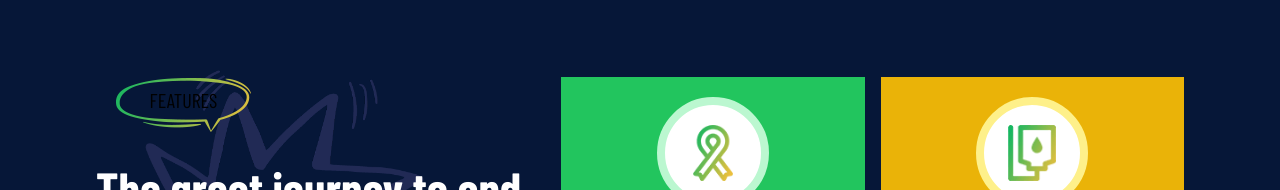
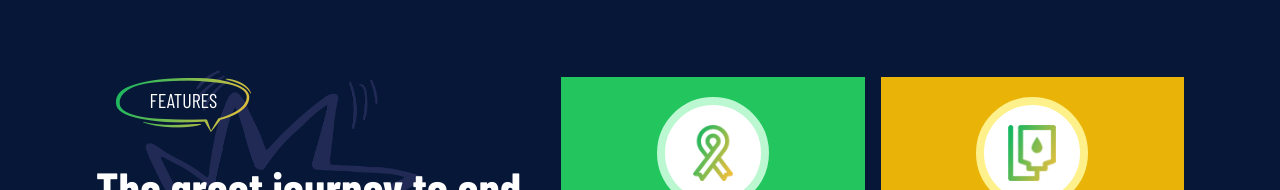
Before and after one commit to nayeemuddin-bd100/hope-charity-app, a Next.js app: page / in a window 1280 px wide. Shown: the part 1580-1770 px from the top of the page. Built offline with nearby package versions, Linux system fonts and the light colour scheme.

Commit message:
feat: add tailwind merge

```diff
--- a/app/components/shared/Heading.tsx
+++ b/app/components/shared/Heading.tsx
@@ -1,16 +1,22 @@
+import { cn } from "@/lib/utils";
+
 interface HeadingProps {
   label: string;
   gradient?: boolean;
+  className?: string;
 }
 
-const Heading = ({ label, gradient }: HeadingProps) => {
+const Heading = ({ label, gradient, className }: HeadingProps) => {
   return (
     <div
-      className={`text-xl w-[175px] h-[70px] bg-center bg-no-repeat flex justify-center items-center uppercase ${
-        gradient
-          ? 'bg-[url("/images/title-round-bg-gradient.png")]'
-          : 'bg-[url("/images/title-round-bg.png")]'
-      }`}
+      className={cn(
+        "text-xl w-[175px] h-[70px] bg-center bg-no-repeat flex justify-center items-center uppercase",
+        className,
+        {
+          'bg-[url("/images/title-round-bg-gradient.png")]': gradient,
+          'bg-[url("/images/title-round-bg.png")]': !gradient,
+        }
+      )}
     >
       <span className="-mt-2.5">{label}</span>
     </div>
@@ -18,3 +24,9 @@ const Heading = ({ label, gradient }: HeadingProps) => {
 };
 
 export default Heading;
+
+// ` ${
+//   gradient
+//     ? 'bg-[url("/images/title-round-bg-gradient.png")]'
+//     : 'bg-[url("/images/title-round-bg.png")]'
+// }`;
```
